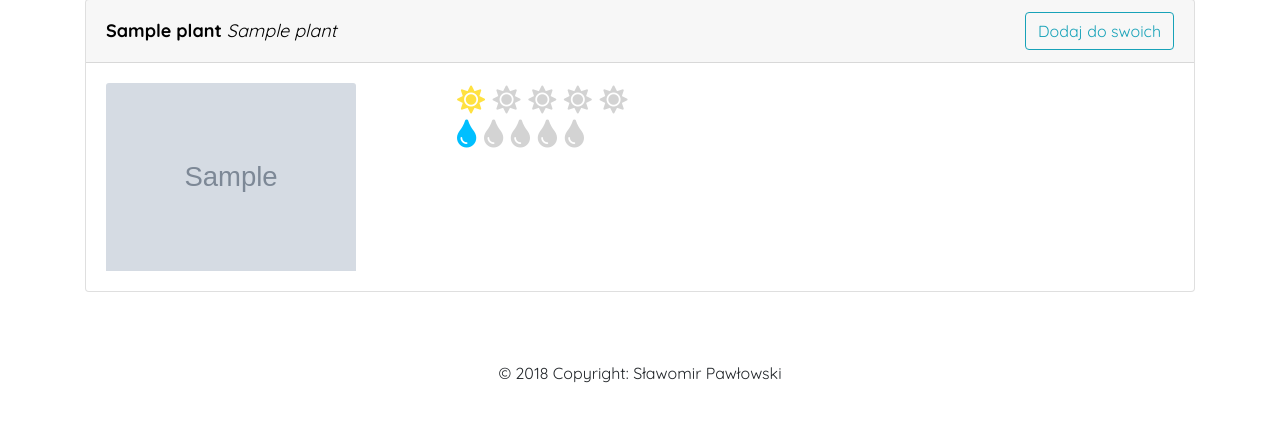
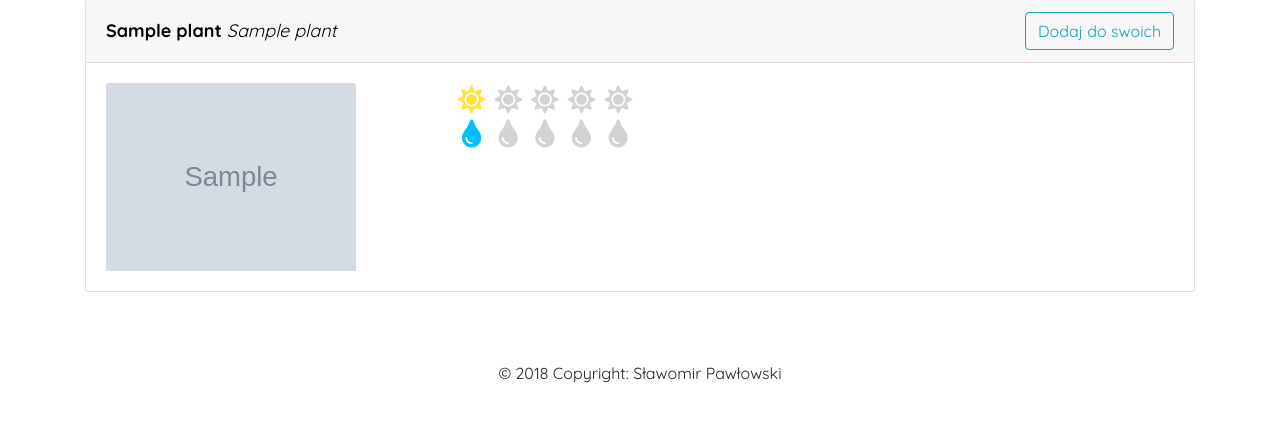
Before and after one commit to slapa2/Plants, a Flask app: page /plants in a window 1280 px wide. Shown: the part 135-557 px from the top of the page. Run offline with Flask 2, Linux system fonts and the light colour scheme; tables that the repository leaves empty hold one stand-in row (values such as "Sample post"); grey boxes marked "Sample" are stand-in pictures; some libraries are stand-ins or nearby versions.

Commit message:
light and water level icons updated

```diff
--- a/plants/plants/routes.py
+++ b/plants/plants/routes.py
@@ -3,7 +3,7 @@ from flask_login import login_user, logout_user, current_user, login_required
 
 from plants import db
 from plants.plants import plants
-from plants.plants.models import Plant, PlantImage
+from plants.plants.models import Plant
 from plants.plants.forms import AddPlantForm
 
 @plants.route('/plants')
--- a/plants/plants/templates/plants.html
+++ b/plants/plants/templates/plants.html
@@ -49,17 +49,17 @@
                     <div class="col=8">
                         <div class="card-text h3">
                             {% for sun in range(plant.light_level) %}
-                                <i class="fas fa-sun" style="color: #ffe140"></i>
+                                <i class="fas fa-sun level-icon level-icon-sun"></i>
                             {% endfor %}
                             {% for sun in range(5 - plant.light_level) %}
-                                <i class="fas fa-sun" style="color: lightgrey"></i>
+                                <i class="fas fa-sun level-icon level-icon-grey"></i>
                             {% endfor %}
                             <br>
                             {% for sun in range(plant.water_level) %}
-                                <i class="fas fa-tint" style="color: deepskyblue"></i>
+                                <i class="level-icon level-icon-tint fas fa-tint "></i>
                             {% endfor %}
                             {% for sun in range(5 - plant.water_level) %}
-                                <i class="fas fa-tint" style="color: lightgrey"></i>
+                                <i class="fas fa-tint level-icon level-icon-grey"></i>
                             {% endfor %}
                         </div>
                     </div>
--- a/plants/static/css/styles.css
+++ b/plants/static/css/styles.css
@@ -19,3 +19,18 @@ main {
     color: rgba(97, 97, 97, 0.87);
     font-size: 20px;
 }
+
+.level-icon {
+    height: 29px;
+    width: 29px;
+    text-align: center;
+}
+.level-icon-sun {
+    color: #ffe140;
+}
+.level-icon-tint {
+    color: deepskyblue;
+}
+.level-icon-grey {
+    color: lightgrey;
+}
```
Also changed, not shown: plants/plants/models.py (+4 -11 lines).
